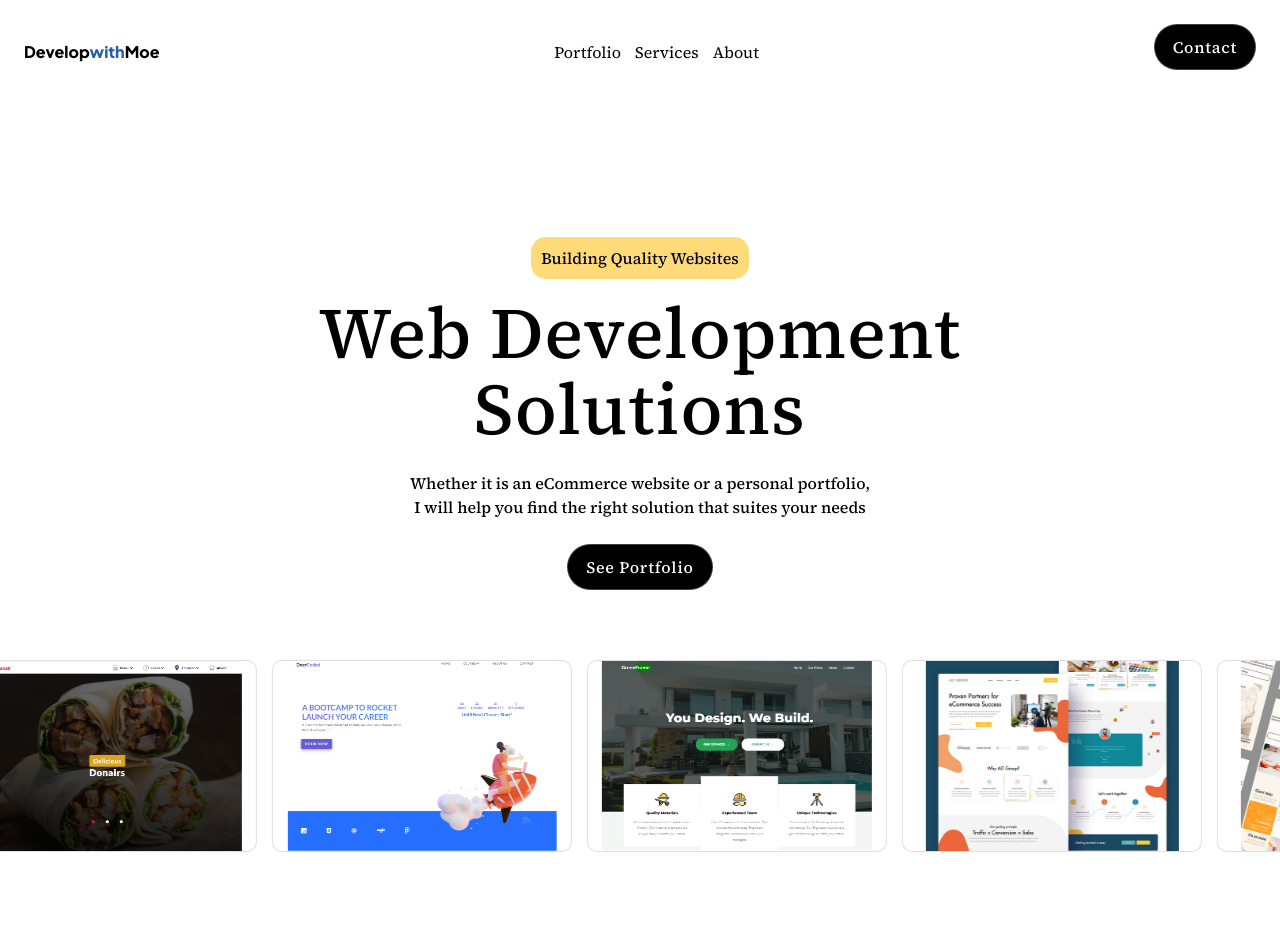
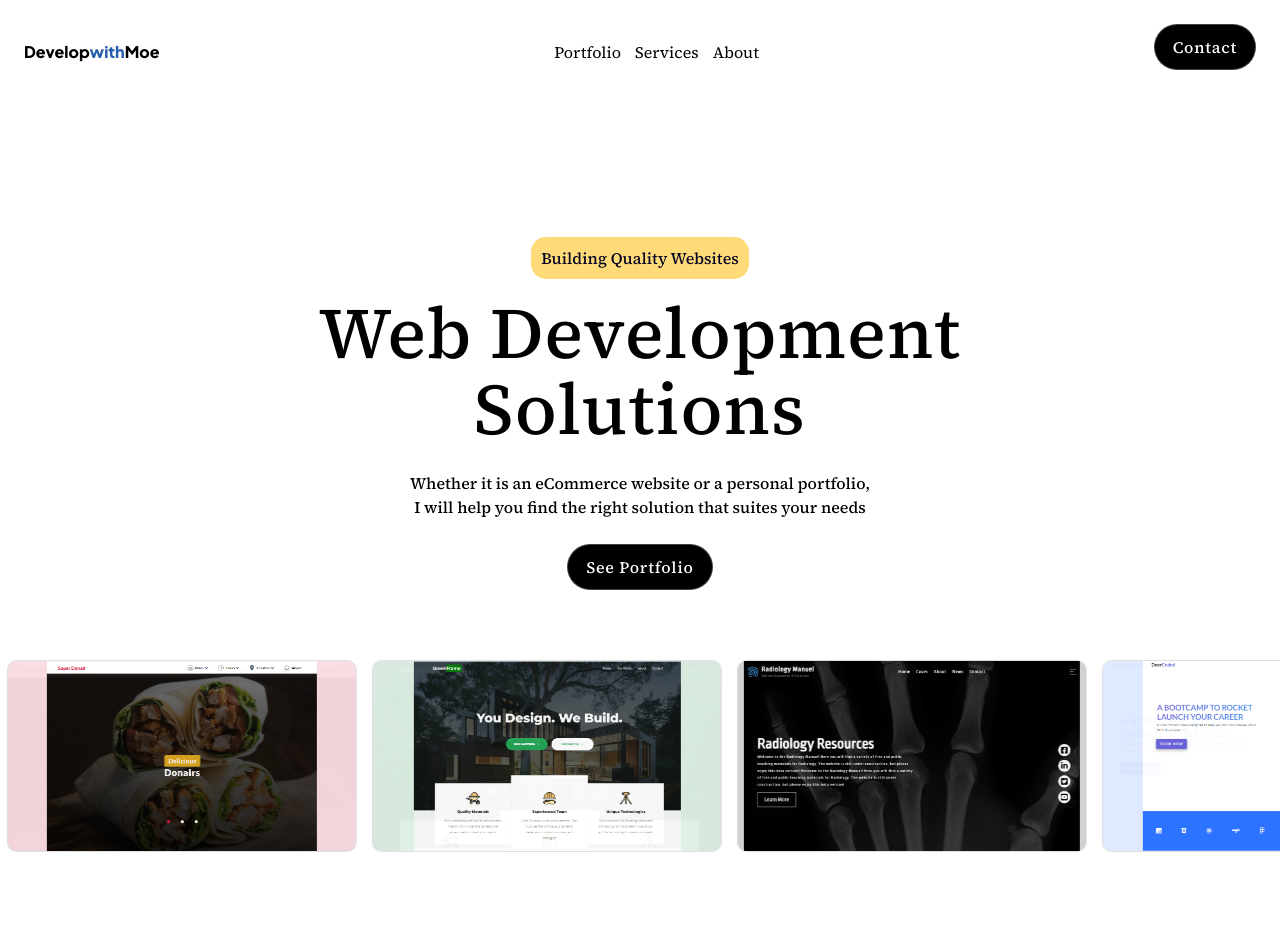
Before and after one commit to moedeera/moedevelops, a React (Vite) app: page / in a window 1280 px wide. Shown: the top 952 px of the page. Built offline with nearby package versions, Linux system fonts and the light colour scheme.

Commit message:
Front page carousel fixed

```diff
--- a/src/App.jsx
+++ b/src/App.jsx
@@ -12,6 +12,7 @@ import { SiteContextProvider } from "./Context/Context";
 // import { AnimatePresence } from "framer-motion";
 import { Content } from "./Pages/Content/Content";
 import { Project } from "./Pages/Project/Project";
+import ScrollToTop from "./Components/Scroll/Scroll";
 
 function App() {
   return (
@@ -19,6 +20,7 @@ function App() {
       <Router>
         <Navbar />
 
+        <ScrollToTop>
           <Routes>
             <Route path="/" element={<HomePage />} />
             <Route path="/about" element={<About />} />
@@ -29,7 +31,7 @@ function App() {
             <Route path="/admin" element={<Content />} />
             <Route path="/portfolio/:project" element={<Project />} />
           </Routes>
-
+        </ScrollToTop>
         <Footer />
       </Router>
     </SiteContextProvider>
--- a/src/Components/Carousel/Carousel.css
+++ b/src/Components/Carousel/Carousel.css
@@ -13,7 +13,7 @@
   position: relative;
   width: 45%;
   min-width: 250px;
-  max-width: 300px;
+  max-width: 350px;
   min-height: 150px;
   height: 24vh;
   max-height: 285px;
@@ -57,6 +57,7 @@
     rgba(2, 0, 36, 0.753466352361257) 35%,
     rgba(0, 212, 255, 0) 100%
   );
+
   width: 100%;
   height: 100%;
   /* opacity: 0; */
@@ -69,6 +70,18 @@
   text-transform: capitalize;
   opacity: 0;
 }
+
+.item-wallpaper {
+  position: absolute;
+  height: 100%;
+  width: 100%;
+  opacity: 0.035;
+  background-size: cover;
+  background-repeat: repeat;
+  /* transform: rotate(25deg) scale(1.75); */
+  transform-origin: center;
+}
+
 .item-info:hover {
   opacity: 1;
 }
@@ -92,4 +105,10 @@
   .carousel-item:hover {
     transform: scale(1.05);
   }
+  .item-wallpaper:hover {
+    display: none;
+  }
+  .item-backdrop:hover {
+    display: none;
+  }
 }
--- a/src/Components/Carousel/Carousel.jsx
+++ b/src/Components/Carousel/Carousel.jsx
@@ -1,6 +1,12 @@
 import "./Carousel.css";
-import { portfolioImages } from "../../assets/Portfolio/images";
+import {
+  findImageSet,
+  imagesSorted,
+  portfolioImages,
+} from "../../assets/Portfolio/images";
+import { projectList } from "../../assets/Portfolio/projects";
 import { portImages } from "../../Pages/Portfolio/portfolioImages";
+import { Link } from "react-router-dom";
 
 export const Carousel = () => {
   const items = [
@@ -57,18 +63,38 @@ export const Carousel = () => {
   return (
     <div>
       <div className={`carousel slide-left`}>
-        {items.map((item, index) => (
-          <div
-            key={item.name}
+        {projectList.map((item) => (
+          <Link
+            to={`portfolio/${item.slug}`}
+            key={item.id}
             className={`carousel-item `}
             style={{
-              backgroundImage: `url("${portImages[index]}")`,
+              backgroundImage: `url("${
+                findImageSet(item.ref, imagesSorted)[0]
+              }")`,
             }}
           >
-            <div className="item-info">
-              <div className="icons"></div>
-            </div>
-          </div>
+            <div
+              className="item-backdrop"
+              style={{
+                backgroundColor: `${item.color}`,
+                position: "absolute",
+                height: "100%",
+                width: "100%",
+                zIndex: "-1",
+                opacity: "0.15",
+              }}
+            ></div>
+            <div
+              className="item-wallpaper"
+              style={{
+                backgroundImage: `url("${
+                  findImageSet(item.ref, imagesSorted)[0]
+                }")`,
+              }}
+            ></div>
+            <div className="item-info"></div>
+          </Link>
         ))}
       </div>
     </div>
--- /dev/null
+++ b/src/Components/Scroll/Scroll.jsx
@@ -0,0 +1,14 @@
+import { useEffect } from "react";
+import { useLocation } from "react-router";
+
+const ScrollToTop = (props) => {
+  const location = useLocation();
+  useEffect(() => {
+    window.scrollTo(0, 0);
+  }, [location]);
+
+  // eslint-disable-next-line react/prop-types
+  return <>{props.children}</>;
+};
+
+export default ScrollToTop;
--- a/src/Components/Segment4/Segment4.jsx
+++ b/src/Components/Segment4/Segment4.jsx
@@ -2,7 +2,6 @@ import "./Segment4.css";
 import author from "./author.jpg";
 
 export const Segment4 = ({ info }) => {
-  console.log(info);
   return (
     <div className="segment-4">
       <div className="segment-4-text">
--- a/src/Pages/Portfolio/Portfolio.css
+++ b/src/Pages/Portfolio/Portfolio.css
@@ -108,6 +108,10 @@
   .portfolio-page h1 {
     font-size: var(--headerMD) !important;
   }
+
+  .item-detail-box {
+    background-size: cover;
+  }
 }
 
 @media only screen and (min-width: 900px) {
--- a/src/Pages/Portfolio/Portfolio.jsx
+++ b/src/Pages/Portfolio/Portfolio.jsx
@@ -1,5 +1,9 @@
 import { images } from "../../assets/Images/Images";
-import { portfolioImages } from "../../assets/Portfolio/images";
+import {
+  findImageSet,
+  imagesSorted,
+  portfolioImages,
+} from "../../assets/Portfolio/images";
 // import { Filter } from "./Filter/Filter";
 import { projectList } from "../../assets/Portfolio/projects";
 import "./Portfolio.css";
@@ -21,6 +25,7 @@ export const Portfolio = () => {
     { id: 8, name: "Niche Website", link: "niche" },
   ];
   console.log(projectList);
+
   const imagesO = [
     // image1,
     // image2,
@@ -42,7 +47,11 @@ export const Portfolio = () => {
             <Link
               to={`/portfolio/${proj.slug}`}
               className="item-detail-box"
-              style={{ backgroundImage: `url(${proj.img1})` }}
+              style={{
+                backgroundImage: `url(${
+                  findImageSet(proj.ref, imagesSorted)[0]
+                })`,
+              }}
             >
               <div className="detail-box-overlay">
                 <h3>{proj.orientation}</h3>
@@ -68,7 +77,7 @@ export const Portfolio = () => {
             </div>
           </div>
         ))}
-        {items.map((item, index) => (
+        {/* {items.map((item, index) => (
           <div key={item.id} className="portfolio-item">
             <Link
               to={`/portfolio/${item.link}`}
@@ -98,7 +107,7 @@ export const Portfolio = () => {
               </div>
             </div>
           </div>
-        ))}
+        ))} */}
       </div>
     </div>
   );
--- a/src/Pages/Project/Project.jsx
+++ b/src/Pages/Project/Project.jsx
@@ -1,7 +1,7 @@
 import "./Project.css";
 import { Link, useParams } from "react-router-dom";
 import { iconImages } from "../../Components/IconGallery/Icons";
-import { portfolioImages } from "../../assets/Portfolio/images";
+
 import { projectList } from "../../assets/Portfolio/projects";
 import { useEffect, useState } from "react";
 export const Project = () => {
--- a/src/assets/Portfolio/images.js
+++ b/src/assets/Portfolio/images.js
@@ -11,9 +11,15 @@ import proj2c from "./super-donair-mobile.png";
 import proj2b from "./super-donair-p2.png";
 import proj2a from "./super-donair.png";
 import proj3a from "./p6.png";
+import style440 from "../../Pages/Portfolio/p7.png";
+import proj2d from "../../Pages/Portfolio/super-donair.png";
+import vethalia1 from "./vethalia1.png";
 import radiology1 from "./sc1.png";
 import radiology2 from "./sc2.png";
+import greenframe1 from "../../Pages/Portfolio/greenframe.png";
+import greenframe2 from "../../Pages/Portfolio/greenframe2.png";
 // import * as natural from "natural";
+import { iconImages } from "../../Components/IconGallery/Icons";
 
 const images = [
   port1, // 0
@@ -33,10 +39,55 @@ const images = [
   radiology2, //14
 ];
 
+const imagesSorted = [
+  { id: "all", images: images },
+  {
+    id: "stock",
+    images: [port1, port2, port3, port4, port5, port6, port8, port9],
+  },
+  {
+    id: "440styling",
+    images: [
+      style440,
+      port7,
+      "http://440styling.com/wp-content/uploads/2023/09/440styling.png",
+    ],
+  },
+  { id: "deercoded", images: [proj3a] },
+  { id: "radiology", images: [radiology2, radiology1] },
+  { id: "superdonair", images: [proj2d, proj2a, proj2b, proj2c] },
+  { id: "vethalia", images: [vethalia1] },
+  {
+    id: "greenframe",
+    images: [
+      greenframe2,
+      greenframe1,
+      "http://440styling.com/wp-content/uploads/2023/09/cp3.png",
+      "http://440styling.com/wp-content/uploads/2023/09/cp4.png",
+      "http://440styling.com/wp-content/uploads/2023/09/cp5.png",
+      "https://www.moedevelops.com/static/media/deercoded.e71d49fd71af940e01be.png",
+    ],
+  },
+  { id: "icons", images: iconImages },
+  { id: "", images: [] },
+  { id: "", images: [] },
+];
+
+function findImageSet(ref, imagesSorted) {
+  let match;
+  const found = imagesSorted.some((img) => img.id === ref);
+
+  if (found) {
+    match = imagesSorted.find((img) => img.id === ref);
+    return match.images;
+  } else {
+    return imagesSorted.images[0];
+  }
+}
+
 // function findClosestImageSource(source) {
 //   const sourceKeys = Object.keys(images);
 //   let bestMatch = { target: null, distance: Number.MAX_SAFE_INTEGER };
-
 //   for (const key of sourceKeys) {
 //     const distance = natural.JaroWinklerDistance(source, key);
 //     if (distance < bestMatch.distance) {
@@ -44,7 +95,6 @@ const images = [
 //       bestMatch.distance = distance;
 //     }
 //   }
-
 //   if (bestMatch.distance < 0.5) {
 //     // If a close match is found, use the matched key as the source
 //     return images[bestMatch.target];
@@ -55,4 +105,8 @@ const images = [
 //   }
 // }
 
-export { images as portfolioImages };
+export {
+  images as portfolioImages,
+  findImageSet as findImageSet,
+  imagesSorted as imagesSorted,
+};
--- a/src/assets/Portfolio/projects.js
+++ b/src/assets/Portfolio/projects.js
@@ -21,7 +21,7 @@ const projectList = [
   {
     id: 0,
     slug: "440styling",
-    ref: null,
+    ref: "440styling",
     orientation: "Fashion",
     title: "440styling",
     headerSummary: `A digital publication store selling
@@ -38,11 +38,12 @@ const projectList = [
     img1: "http://440styling.com/wp-content/uploads/2023/09/440styling.png",
     img2: "http://440styling.com/wp-content/uploads/2023/09/Screenshot-2023-09-28-030818.png",
     img3: null,
+    color: "#F9C349",
   },
   {
     id: 2,
     slug: "superdonair",
-    ref: null,
+    ref: "superdonair",
     orientation: "Restaurant",
     title: "Super-Donair",
     headerSummary: `A simple but highly ranked website that gets the job done.`,
@@ -65,7 +66,7 @@ const projectList = [
   {
     id: 3,
     slug: "greenframe",
-    ref: null,
+    ref: "greenframe",
     orientation: "Construction",
     title: "Greenframe Design ",
     headerSummary: `Renovation company website that bolsters
@@ -94,7 +95,7 @@ const projectList = [
   {
     id: 4,
     slug: "radiologymanual",
-    ref: null,
+    ref: "radiology",
     orientation: "Radiology Website",
     title: "Radiology Manual",
     headerSummary: "Full Stack Academic website",
@@ -115,7 +116,7 @@ const projectList = [
   {
     id: 5,
     slug: "deercoded",
-    ref: null,
+    ref: "deercoded",
     orientation: "Coding Bootcamp",
     title: "DeerCoded",
     headerSummary: "UI Design For A Coding Bootcamp",
@@ -132,7 +133,7 @@ const projectList = [
   {
     id: 6,
     slug: "Vethalia",
-    ref: null,
+    ref: "vethalia",
     orientation: "Natural Health Website",
     title: "DeerCoded",
     headerSummary: "UI Design For A Coding Bootcamp",
@@ -143,7 +144,7 @@ const projectList = [
     img1: `${portfolioImages[12]}`,
     img2: "https://www.moedevelops.com/static/media/deercoded.e71d49fd71af940e01be.png",
     img3: null,
-    link: "https://deercoded.com",
+    link: "https://vethalia.com",
     color: "#256EFF",
   },
 ];
```
Also changed, not shown: src/assets/Portfolio/vethalia1.png (renamed from src/assets/Portfolio/7ae639cfda2f9cffe74a72abeb5d9504.png). Lines whose indentation alone changed are shown as unchanged.
